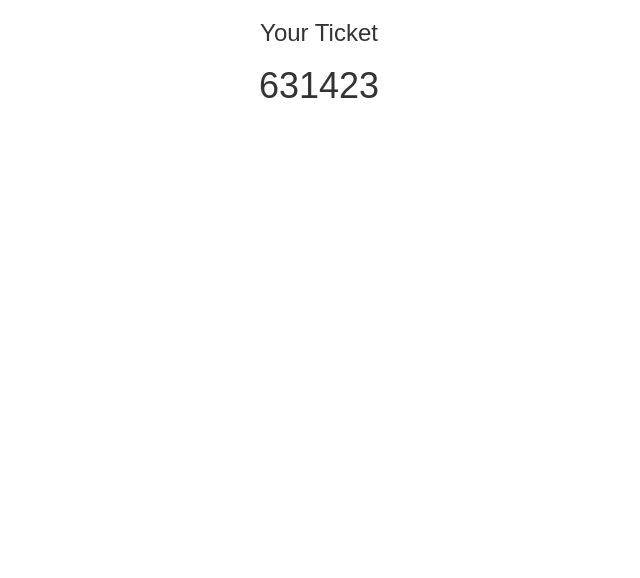
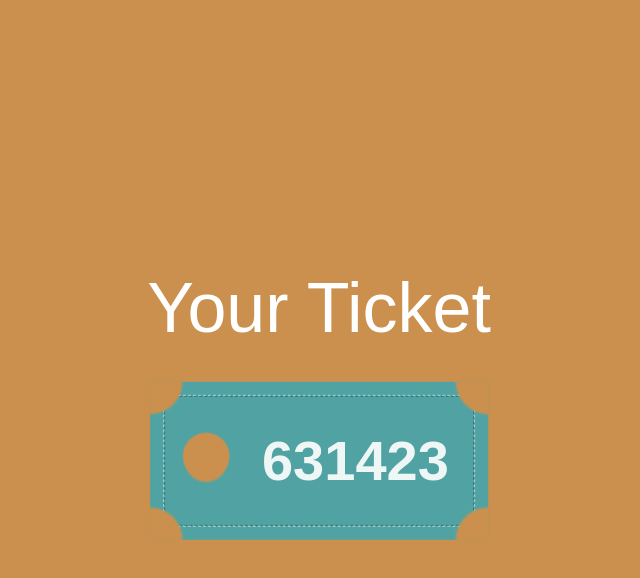
Before and after one commit to maigen/raffleSurvey, a React (Create React App) app: page /ticket in a window 1280 px wide. Shown: the top 578 px of the page, without its empty margins (321-961 px from the left). Built offline with nearby package versions, Linux system fonts and the light colour scheme.

Commit message:
ticket css

```diff
--- a/src/App.css
+++ b/src/App.css
@@ -1,8 +1,78 @@
 .App {
   text-align: center;
+}
+
+.ticket {
+  position: relative;
+  height: 100vh;
+  background-color: #CB904D;
+  color: white;
+}
+.ticket .header {
+  position: absolute;
+  top: 50%;
+  left: 50%;
+  transform: translate(-50%, -50%);
+  max-width: 100vw;
+}
+
+.ticket .header h1 {
+  font-size: 5em;
+  margin-bottom: .5em;
+}
+
+.ticket .header p {
+ display: inline-block;
+ position:relative;
+ padding: .7em;
+ padding-left: 2em;
+ background: #51A3A3;
+ color: rgba(255,255,255,.9);
+ font-weight: bold;
+ font-size: 4em;
+}
+
+.ticket .header p:before {
+ content: '';
+ position: absolute;
+ top: 0;
+ right: 0;
+ bottom: 0;
+ left: 0;
+ z-index:1;
+
+ background: -moz-radial-gradient(.6em .6em, circle, #CB904D .55em, rgba(255,255,255,0) .6em) -.6em -.6em,
+             -moz-radial-gradient(1em 50%, circle, #CB904D .35em, rgba(255,255,255,0) .4em),
+             -moz-radial-gradient(1em 47%, circle, #CB904D .4em, transparent .43em);
+ background: -o-radial-gradient(.6em .6em, circle, #CB904D .55em, rgba(255,255,255,0) .6em) -.6em -.6em,
+             -o-radial-gradient(1em 50%, circle, #CB904D .35em, rgba(255,255,255,0) .4em),
+             -o-radial-gradient(1em 47%, circle, #CB904D .4em, transparent .43em);
+ background: -ms-radial-gradient(.6em .6em, circle, #CB904D .55em, rgba(255,255,255,0) .6em) -.6em -.6em,
+             -ms-radial-gradient(1em 50%, circle, #CB904D .35em, rgba(255,255,255,0) .4em),
+             -ms-radial-gradient(1em 47%, circle, #CB904D .4em, transparent .43em);
+ background: -webkit-radial-gradient(.6em .6em, circle, #CB904D .55em, rgba(255,255,255,0) .6em) -.6em -.6em,
+             -webkit-radial-gradient(1em 50%, circle, #CB904D .35em, rgba(255,255,255,0) .4em),
+             -webkit-radial-gradient(1em 47%, circle, #CB904D .4em, transparent .43em);
+}
+.ticket .header p:after {
+  content: '';
+  position:absolute;
+  top:.25em;
+  right:.25em;
+  bottom:.25em;
+  left:.25em;
+  border: 1px rgba(0,0,0,.3) dashed;
+  outline: 1px rgba(255,255,255,.5) dashed;
 }
 
 /* answering remaining questions out of scope for quick pet project */
 .extraForm {
   display: none;
 }
+
+/* Media Queries */
+@media (max-width: 375px) {
+  .ticket .header p {
+    font-size: 3.5em;
+  }
+}
--- a/src/Ticket.js
+++ b/src/Ticket.js
@@ -1,11 +1,14 @@
 import React, { Component } from 'react';
+// import { Jumbotron } from 'react-bootstrap';
 
 class Ticket extends Component {
   render() {
     return (
-      <div>
-        <h3>Your Ticket</h3>
-        <h1>631423</h1>
+      <div className="ticket">
+        <div className="header">
+          <h1>Your Ticket</h1>
+          <p>631423</p>
+        </div>
         <form className="extraForm">
           <h5>Answer Our Other Questions, Too?</h5>
           <div>
```
